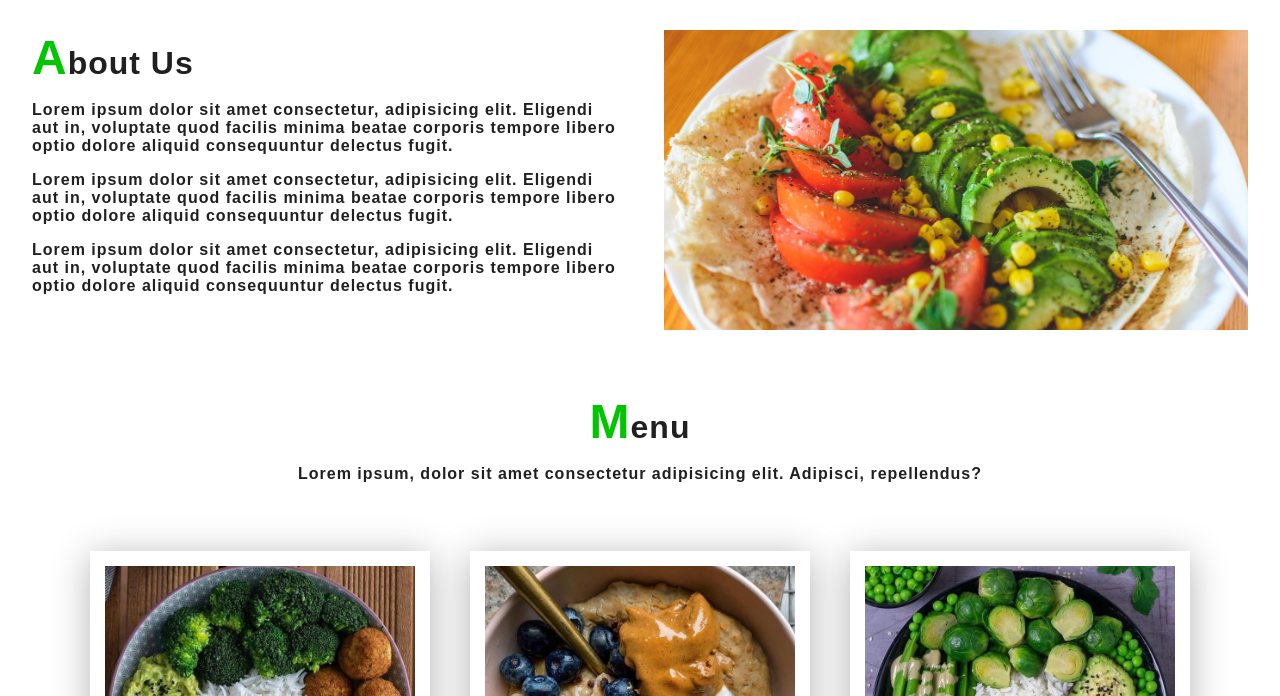
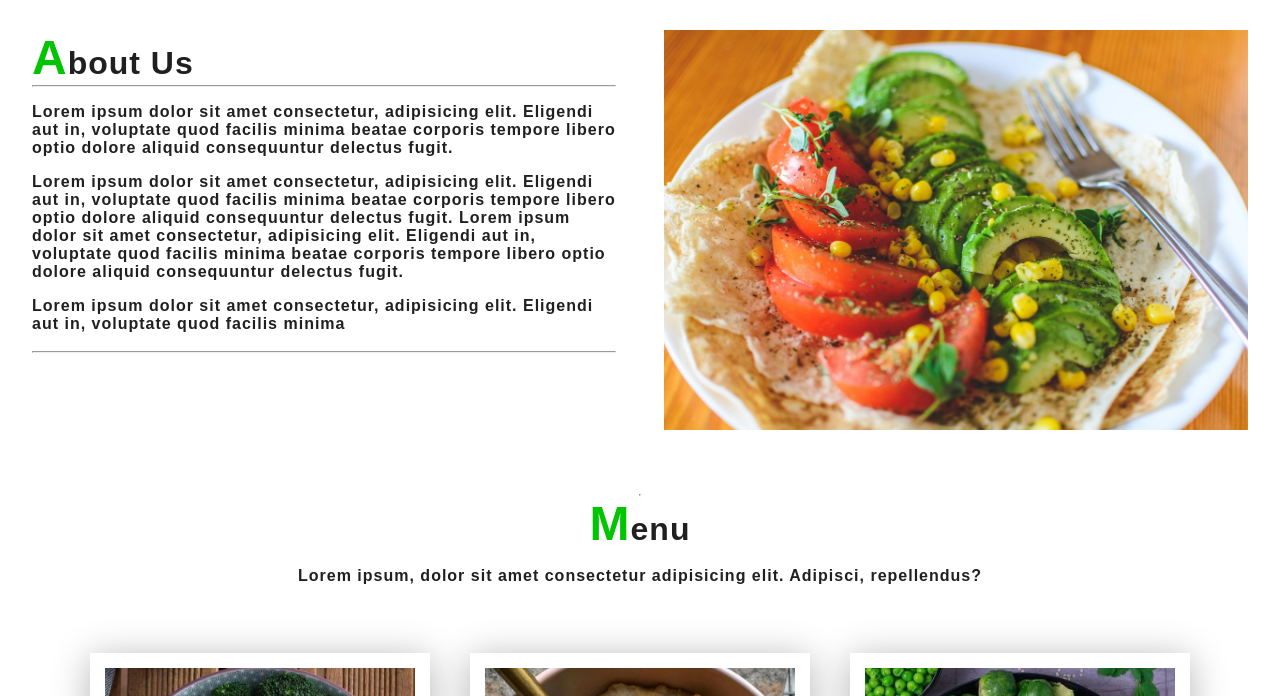
Before and after one commit to nicknavv/Veggie.com, a plain HTML site: page index.html in a window 1280 px wide. Shown: the part 802-1498 px from the top of the page. Drawn offline with Linux system fonts and the light colour scheme.

Commit message:
updated css for about section

```diff
--- a/index.html
+++ b/index.html
@@ -38,6 +38,7 @@
       <div class="row">
         <div class="col50">
           <h2 class="titleText"><span>A</span>bout Us</h2>
+          <hr>
           <p>
             Lorem ipsum dolor sit amet consectetur, adipisicing elit. Eligendi
             aut in, voluptate quod facilis minima beatae corporis tempore libero
@@ -45,10 +46,13 @@
           </p>
           <p>Lorem ipsum dolor sit amet consectetur, adipisicing elit. Eligendi
             aut in, voluptate quod facilis minima beatae corporis tempore libero
-            optio dolore aliquid consequuntur delectus fugit.</p>
-            <p>Lorem ipsum dolor sit amet consectetur, adipisicing elit. Eligendi
+            optio dolore aliquid consequuntur delectus fugit.
+            Lorem ipsum dolor sit amet consectetur, adipisicing elit. Eligendi
               aut in, voluptate quod facilis minima beatae corporis tempore libero
               optio dolore aliquid consequuntur delectus fugit.</p>
+                <p>Lorem ipsum dolor sit amet consectetur, adipisicing elit. Eligendi
+                  aut in, voluptate quod facilis minima  </p><br>
+                  <hr>
         </div>
         <div class="col50">
           <div class="imgBx">
@@ -60,7 +64,9 @@
 
     <section class="menu" id="menu">
       <div class="title">
+        <hr>
         <h2 class="titleText"><span>M</span>enu</h2>
+
         <p>
           Lorem ipsum, dolor sit amet consectetur adipisicing elit. Adipisci,
           repellendus?
--- a/styles/mainstyles.scss
+++ b/styles/mainstyles.scss
@@ -186,7 +186,7 @@ header.sticky .navigation li a {
 .row .imgBx {
   position: relative;
   width: 100%;
-  height: 300px;
+  height: 400px;
 
   img {
     position: absolute;
```
Also changed, not shown: styles/mainstyles.css.
